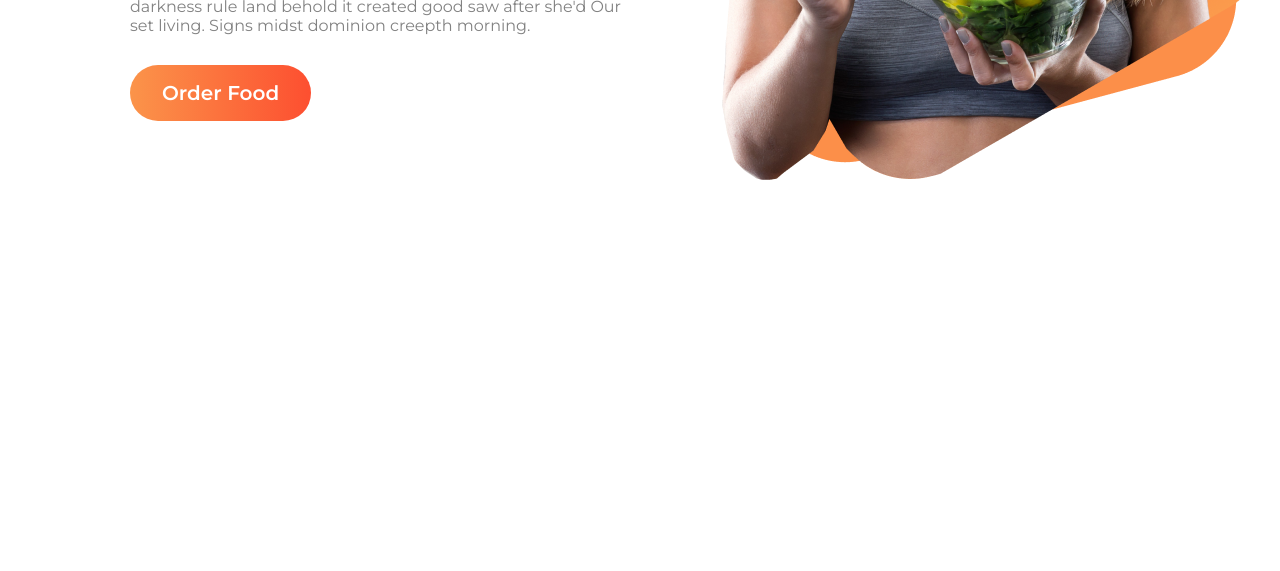
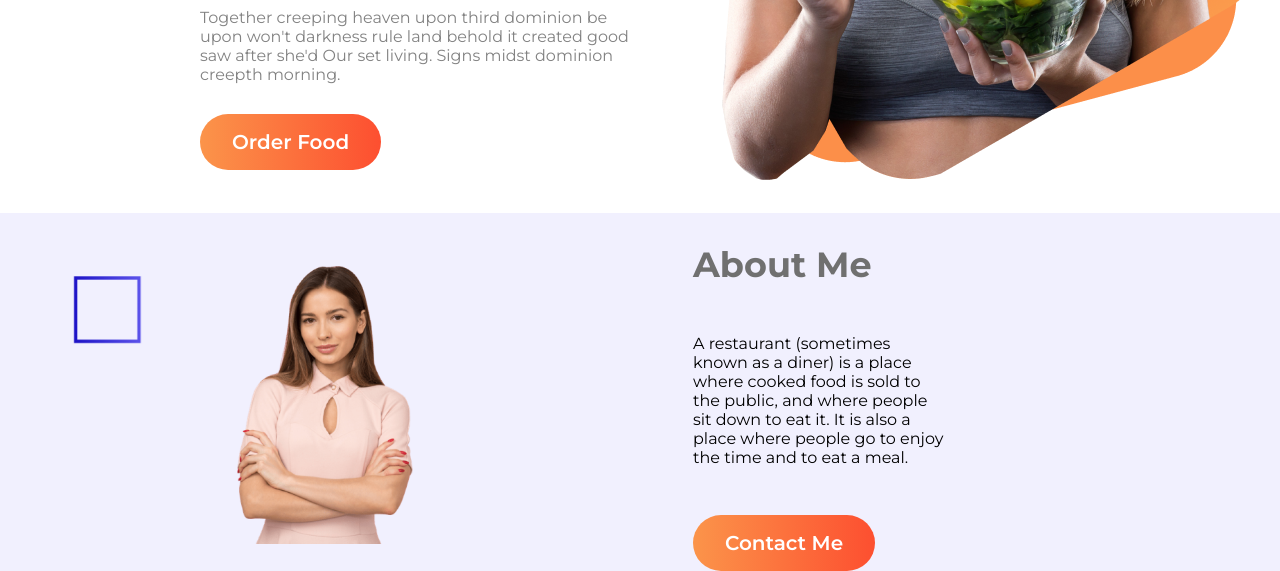
Before and after one commit to iamsiraj13/food-network, a plain HTML site: page index.html in a window 1280 px wide. Shown: the part 539-1110 px from the top of the page. Before the commit the page ends 800 px from the top, so only its background shows below. Drawn offline with Linux system fonts and the light colour scheme.

Commit message:
about section done

```diff
--- a/index.html
+++ b/index.html
@@ -25,5 +25,21 @@
  		</div>
  	</div>
  </section>
+
+ <!-- about section -->
+ <section class="about-area">
+ 	<div class="container flex">
+ 		<div class="half-width about-width">
+ 			<img src="images/female/about.png" alt="">
+ 		</div>
+ 		<div class="half-width text-right">
+ 			<div class="about-text">
+ 				<h3>About Me</h3>
+ 				<p>A restaurant (sometimes known as a diner) is a place where cooked food is sold to the public, and where people sit down to eat it. It is also a place where people go to enjoy the time and to eat a meal.</p>
+ 				<a href="#" class="btn">Contact Me</a>
+ 			</div>
+ 		</div>
+ 	</div>
+ </section>
 </body>
 </html>
--- a/style.css
+++ b/style.css
@@ -13,8 +13,8 @@ section{
 	width:100%;
 }
 .container{
-	margin-left: 130px;
-	margin-right: 130px;
+	margin-left: 200px;
+	margin-right: 200px;
 }
 .flex{
 	display: flex;
@@ -38,8 +38,9 @@ h2{
 	text-transform: capitalize;
 }
 h3{
-	font-size:25px;
+	font-size:35px;
 	font-weight: bold;
+	color: #707070;
 }
 h4{
 	font-size: 25px;
@@ -47,6 +48,12 @@ h4{
 }
 p{
 	font-weight: 400;
+}
+.text-left{
+	text-align: left;
+}
+.text-right{
+	text-align: right;
 }
 .half-width{
 	width: 50%;
@@ -63,3 +70,25 @@ p{
 .hero-img{
 	text-align: right;
 }
+
+/* about area */
+.about-area{
+	background-image: url(images/shapes/shape.jpg);
+	background-size: cover;
+	background-repeat: no-repeat;
+	padding-top: 30px;
+}
+.about-area img {
+    width: 57%;
+    margin-left: 37px;
+}
+.about-text{
+	text-align: left;
+	margin-left: 185px;
+}
+.about-width{
+	width: 35%;
+}
+.about-text p{
+	margin: 48px 0;
+}
```
